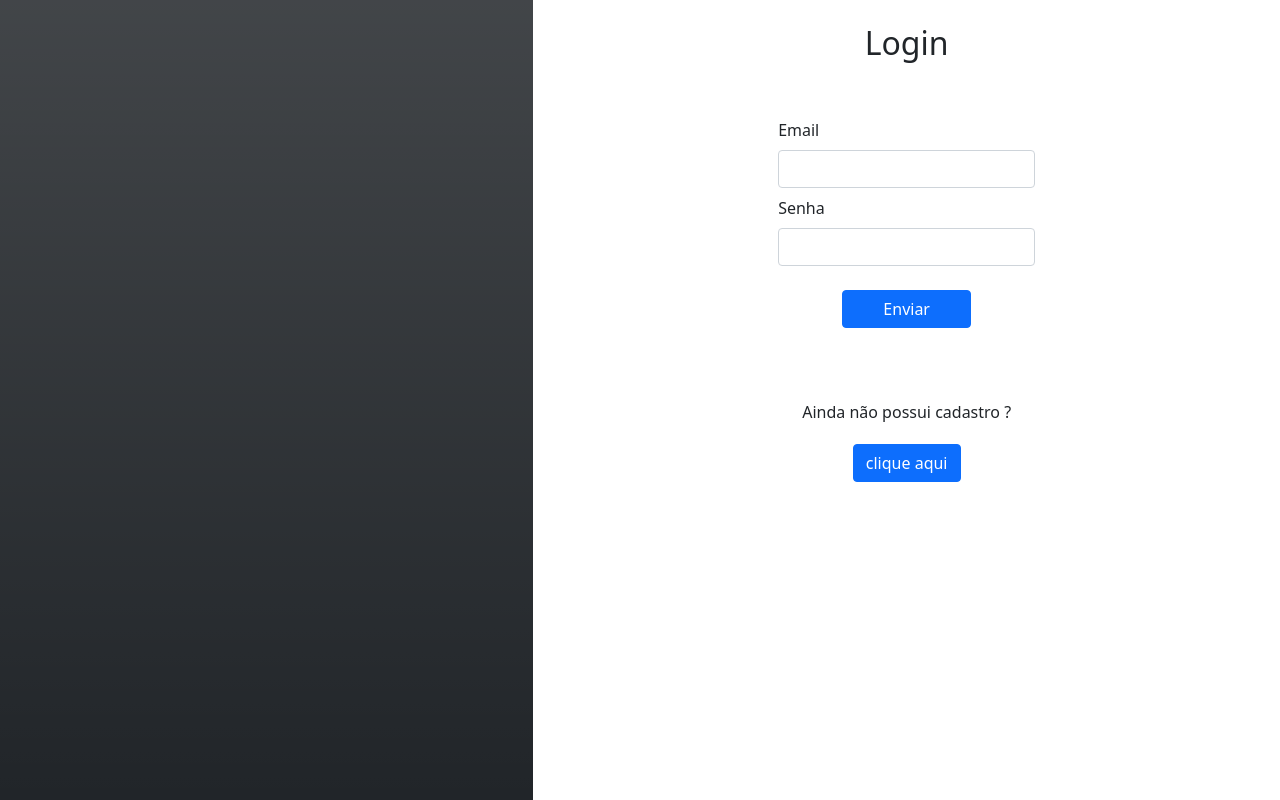
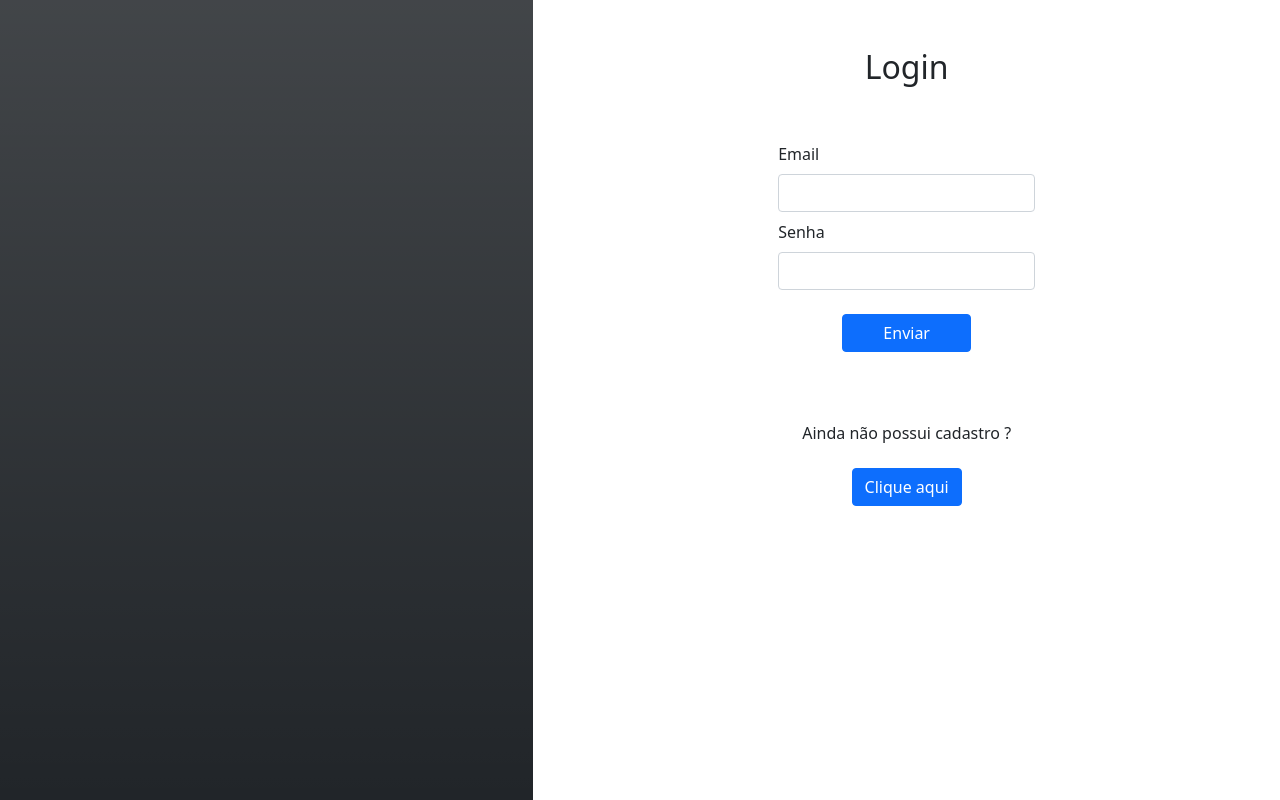
Before and after one commit to GislaineFrandalozo/game-pvp-online, a React (Create React App) app: page / in a window 1280 px wide. Built offline with nearby package versions, Linux system fonts and the light colour scheme.

Commit message:
alignment "stack main form"

```diff
--- a/src/components/mainAuthForm.jsx
+++ b/src/components/mainAuthForm.jsx
@@ -7,14 +7,16 @@ import FormGame from "./form";
 export default function MainForm({ request, title, navigate, inputAtributes }) {
     return (
         <Stack gap={5} className="align-items-center justify-content-center">
-            <Col>
-                <Row className="h2 pt-4">{title}</Row>
-            </Col>
+            <Row>
+                <Col className="h2 pt-5">{title}</Col>
+            </Row>
             <FormGame route={request} inputsForm={inputAtributes} />
-            <Stack gap={1} className="align-items-center">
-                <p>{navigate.text}</p>
+            <Row className="align-items-center row-cols-1 text-center">
+                <Col className="h6 pb-3">{navigate.text}</Col>
+                <Col>
                 <Button onClick={navigate.handleClick}>{navigate.button}</Button>
-            </Stack>
+                </Col>
+            </Row>
         </Stack>
     )
 }
--- a/src/pages/pageLogin.jsx
+++ b/src/pages/pageLogin.jsx
@@ -40,7 +40,7 @@ export default function PageLogin() {
     ]
     const navigateToPage = {
         text: "Ainda não possui cadastro ?",
-        button: "clique aqui",
+        button: "Clique aqui",
         page: "sign-up",
         handleClick: () => { navigate(`/${navigateToPage.page}`); }
     };
```
